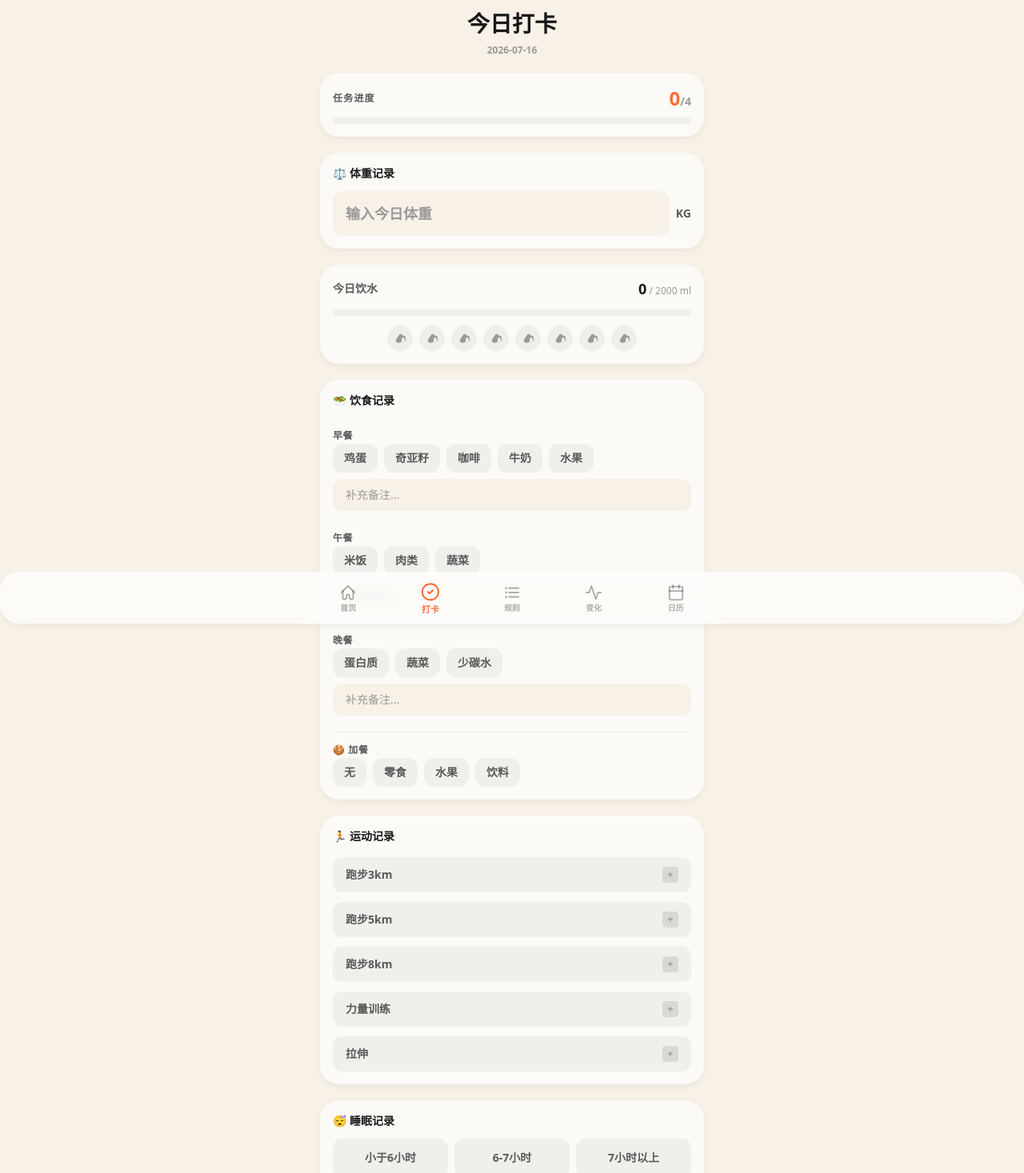
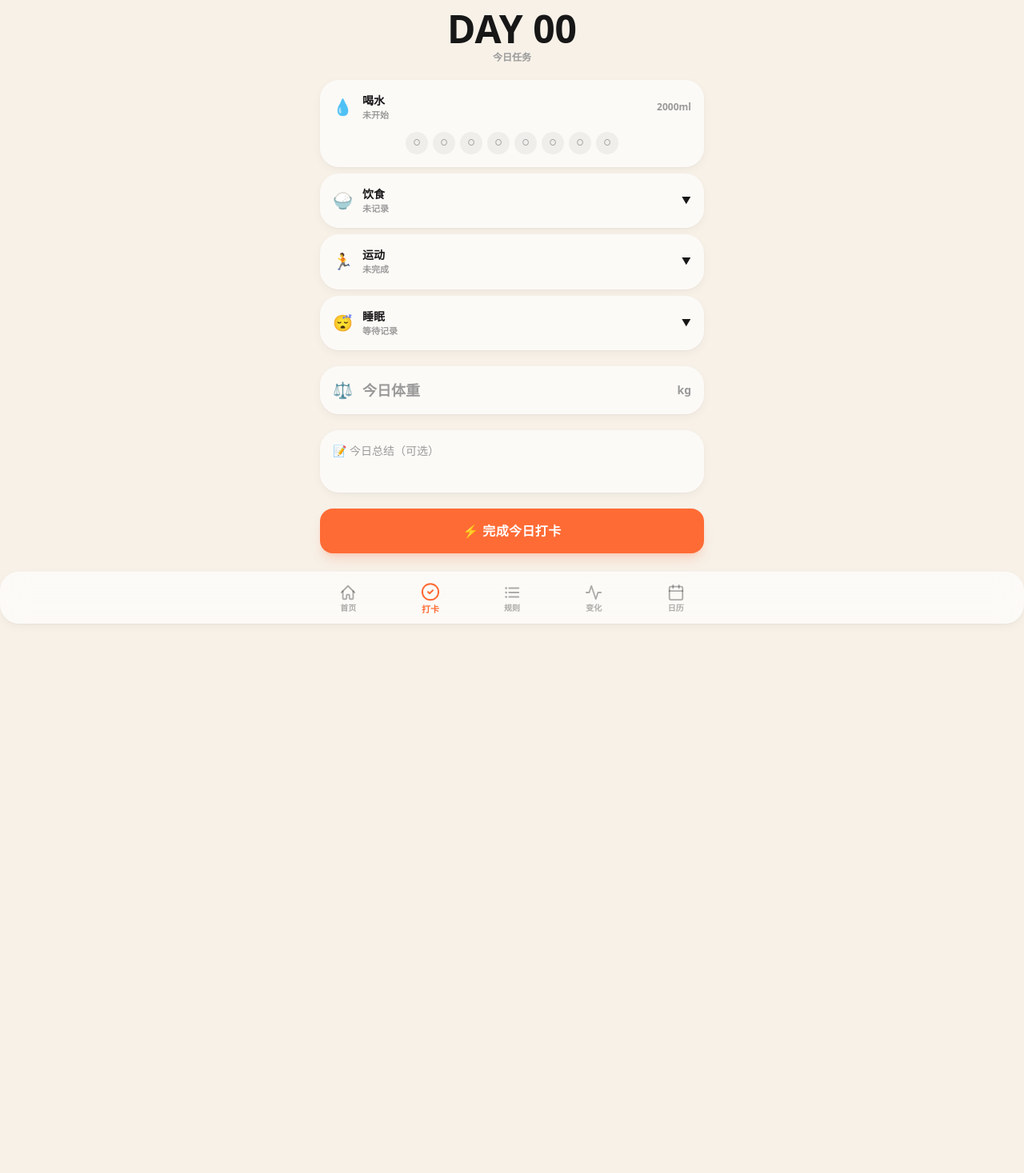
Before and after one commit to hello-morrow/sanfu-challenge, a Next.js app: page /today in a window 1280 px wide. Shown: the part 20-1487 px from the top of the page at 80% size. After the commit the page ends 840 px from the top, so only its background shows below. Built offline with nearby package versions, Linux system fonts and the light colour scheme.

Commit message:
feat: 日历+打卡页重构
- 日历：40天🔥火苗网格 + 连续/累计双统计
- 打卡：任务清单式，饮水水滴直达，饮食/运动/睡眠可展开
- 打卡页减少滚动，一次只看一个任务

```diff
--- a/src/app/today/page.tsx
+++ b/src/app/today/page.tsx
@@ -3,15 +3,14 @@
 import { useState, useEffect } from "react";
 import { useRouter } from "next/navigation";
 import { useRecords } from "@/hooks/useRecords";
-import type { DailyRecord, MealRecord, ExerciseRecord } from "@/lib/types";
+import type { DailyRecord } from "@/lib/types";
 import {
   WATER_STEP, WATER_GOAL, BREAKFAST_TAGS, LUNCH_TAGS, DINNER_TAGS,
   SNACK_OPTIONS, EXERCISE_OPTIONS, EXERCISE_MAP, SLEEP_OPTIONS,
 } from "@/lib/constants";
-import WaterDroplet from "@/components/WaterDroplet";
 import QuickTag from "@/components/QuickTag";
 
-function emptyMeal(): MealRecord { return { tags: [], note: "" }; }
+function emptyMeal() { return { tags: [], note: "" }; }
 function emptyRecord(d: string): DailyRecord {
   return { date: d, weight: null, water: 0, breakfast: emptyMeal(), lunch: emptyMeal(), dinner: emptyMeal(),
     snack: null, exercise: [], sleep: null, completed: false };
@@ -24,28 +23,38 @@ export default function TodayPage() {
   const [saving, setSaving] = useState(false);
   useEffect(() => { if (todayRecord) setR(todayRecord); }, [todayRecord]);
 
+  // Expand state
+  const [expanded, setExpanded] = useState<string | null>(null);
+  const toggle = (id: string) => setExpanded(prev => prev === id ? null : id);
+
   // Weight
   const [w, setW] = useState(r.weight?.toString() ?? "");
 
-  // Meals
+  // Water
+  const addWater = () => setR(prev => ({ ...prev, water: Math.min(prev.water + WATER_STEP, WATER_GOAL) }));
+
+  // Diet
   const [bfTags, setBfTags] = useState<string[]>(r.breakfast.tags);
   const [bfNote, setBfNote] = useState(r.breakfast.note);
   const [luTags, setLuTags] = useState<string[]>(r.lunch.tags);
   const [luNote, setLuNote] = useState(r.lunch.note);
   const [diTags, setDiTags] = useState<string[]>(r.dinner.tags);
   const [diNote, setDiNote] = useState(r.dinner.note);
+  const [snackType, setSnackType] = useState(r.snack?.type ?? "");
 
-  // Snack
-  const [snackType, setSnackType] = useState(r.snack?.type ?? "");
-  const [snackCustom, setSnackCustom] = useState("");
-
-  // Exercise — array of { type: ExerciseType, minutes: number }
+  // Exercise
   const [exList, setExList] = useState<{ label: string; minutes: string }[]>(
     r.exercise.map(e => ({
       label: EXERCISE_OPTIONS.find(o => EXERCISE_MAP[o].type === e.type) ?? "",
       minutes: e.minutes.toString(),
     }))
   );
+  const toggleEx = (label: string) => {
+    setExList(prev => prev.find(e => e.label === label) ? prev.filter(e => e.label !== label) : [...prev, { label, minutes: "" }]);
+  };
+  const setExMin = (label: string, val: string) => {
+    setExList(prev => prev.map(e => e.label === label ? { ...e, minutes: val } : e));
+  };
 
   // Sleep
   const [sl, setSl] = useState(r.sleep ?? "");
@@ -53,102 +62,90 @@ export default function TodayPage() {
   // Note
   const [note, setNote] = useState(r.note ?? "");
 
-  const upd = (p: Partial<DailyRecord>) => setR((prev) => ({ ...prev, ...p }));
+  // Statuses
+  const waterDone = r.water >= WATER_GOAL;
+  const dietDone = !!(bfTags.length || luTags.length || diTags.length || bfNote || luNote || diNote || snackType);
+  const exerciseDone = exList.length > 0;
+  const sleepDone = !!sl;
 
-  // Exercise toggle
-  const toggleExercise = (label: string) => {
-    setExList(prev => {
-      const exists = prev.find(e => e.label === label);
-      if (exists) return prev.filter(e => e.label !== label);
-      return [...prev, { label, minutes: "" }];
-    });
-  };
-  const setExMinutes = (label: string, val: string) => {
-    setExList(prev => prev.map(e => e.label === label ? { ...e, minutes: val } : e));
-  };
+  const waterStatus = waterDone ? "已完成" : r.water > 0 ? `${r.water}ml` : "未开始";
+  const dietStatus = dietDone ? "已记录" : "未记录";
+  const exerciseStatus = exerciseDone ? `已完成 (${exList.length}项)` : "未完成";
+  const sleepStatus = sleepDone ? SLEEP_OPTIONS.find(o => o.value === sl)?.label ?? "已记录" : "等待记录";
+
+  // Day number
+  const dayNum = data.startDate
+    ? Math.max(1, Math.min(40, Math.floor((new Date().getTime() - new Date(data.startDate).getTime()) / 86400000) + 1))
+    : 0;
 
   const submit = () => {
     setSaving(true);
     if (!data.startDate) { const wv = parseFloat(w); if (!isNaN(wv) && wv > 0) setStartInfo(today, wv, null); }
-
-    const exercises: ExerciseRecord[] = exList
-      .filter(e => e.label)
-      .map(e => ({
-        type: EXERCISE_MAP[e.label].type,
-        distance: EXERCISE_MAP[e.label].distance,
-        minutes: parseInt(e.minutes) || 0,
-      }));
-
-    const foodDone = !!(bfTags.length || luTags.length || diTags.length || bfNote || luNote || diNote || snackType);
-
     saveRecord({
-      ...r,
-      weight: w ? parseFloat(w) : null,
-      water: r.water,
+      ...r, weight: w ? parseFloat(w) : null,
       breakfast: { tags: bfTags, note: bfNote },
       lunch: { tags: luTags, note: luNote },
       dinner: { tags: diTags, note: diNote },
-      snack: snackType === "无" || !snackType ? null
-        : { type: snackType === "自定义" ? snackCustom : snackType },
-      exercise: exercises,
+      snack: snackType === "无" || !snackType ? null : { type: snackType },
+      exercise: exList.filter(e => e.label).map(e => ({
+        type: EXERCISE_MAP[e.label].type, distance: EXERCISE_MAP[e.label].distance, minutes: parseInt(e.minutes) || 0,
+      })),
       sleep: (sl as DailyRecord["sleep"]) || null,
-      note: note.trim() || undefined,
-      completed: true,
+      note: note.trim() || undefined, completed: true,
     });
     setTimeout(() => { setSaving(false); router.push("/"); }, 300);
   };
 
-  // Completion: 4 items (water, diet, exercise, sleep)
-  const waterDone = r.water >= WATER_GOAL;
-  const dietDone = !!(bfTags.length || luTags.length || diTags.length || bfNote || luNote || diNote || snackType);
-  const exerciseDone = exList.length > 0;
-  const sleepDone = !!sl;
-  const sections = [
-    { id: "wa", label: "饮水", done: waterDone },
-    { id: "d", label: "饮食", done: dietDone },
-    { id: "e", label: "运动", done: exerciseDone },
-    { id: "s", label: "睡眠", done: sleepDone },
-  ];
-  const dn = sections.filter(s => s.done).length;
-
   return (
     <div className="space-y-5 animate-slide-up pb-8">
-      <div className="text-center space-y-2 pt-2">
-        <p className="text-[28px] font-black text-dark leading-tight">今日打卡</p>
-        <p className="text-xs text-text-muted font-bold">{today}</p>
+      {/* Header */}
+      <div className="text-center space-y-1 pt-2">
+        <p className="text-[48px] font-black text-dark leading-none">
+          DAY {String(dayNum).padStart(2, "0")}
+        </p>
+        <p className="text-xs text-text-muted font-bold">今日任务</p>
       </div>
 
-      {/* Progress */}
-      <div className="glass p-4 space-y-2">
-        <div className="flex items-center justify-between">
-          <span className="text-xs font-extrabold text-text-secondary uppercase tracking-widest">任务进度</span>
-          <span className="text-2xl font-black text-primary">{dn}<span className="text-sm text-text-muted font-bold">/4</span></span>
+      {/* ── Task List ── */}
+      <div className="space-y-2">
+        {/* 1. Water — always expanded */}
+        <div className="glass p-4">
+          <div className="flex items-center gap-3 mb-3">
+            <span className="text-xl">💧</span>
+            <div className="flex-1">
+              <p className="text-sm font-extrabold text-dark">喝水</p>
+              <p className={`text-[11px] font-bold ${waterDone ? "text-primary" : "text-text-muted"}`}>{waterStatus}</p>
             </div>
-        <div className="w-full h-2 rounded-full bg-dark/5 overflow-hidden">
-          <div className="h-full rounded-full transition-all duration-700"
-            style={{ width: `${(dn/4)*100}%`, background: "linear-gradient(90deg, #FF6B35, #FFB703)" }} />
+            <span className="text-xs font-bold text-text-muted">{WATER_GOAL}ml</span>
+          </div>
+          {/* Droplet dots */}
+          <div className="flex gap-1.5 justify-center">
+            {Array.from({ length: WATER_GOAL / WATER_STEP }).map((_, i) => {
+              const filled = i < Math.floor(r.water / WATER_STEP);
+              return (
+                <button key={i} type="button" onClick={addWater}
+                  className={`w-7 h-7 rounded-full flex items-center justify-center transition-all active:scale-90 ${
+                    filled ? "bg-primary text-white text-[10px]" : "bg-dark/5 text-text-muted text-[10px]"
+                  }`}>
+                  {filled ? "💧" : "○"}
+                </button>
+              );
+            })}
           </div>
         </div>
 
-      {/* 1. Weight */}
-      <section className="glass p-4 space-y-3">
-        <h3 className="text-sm font-extrabold text-dark">⚖️ 体重记录</h3>
-        <div className="flex items-center gap-2">
-          <input type="number" inputMode="decimal" step="0.1" placeholder="输入今日体重" value={w}
-            onChange={(e) => setW(e.target.value)}
-            className="flex-1 bg-base rounded-xl px-4 py-3.5 text-lg font-black text-dark placeholder:text-text-muted focus:outline-none focus:ring-2 focus:ring-primary/30 transition-all" />
-          <span className="text-sm font-bold text-text-secondary">KG</span>
+        {/* 2. Diet — expandable */}
+        <div className="glass overflow-hidden">
+          <button onClick={() => toggle("diet")} className="w-full p-4 flex items-center gap-3 text-left">
+            <span className="text-xl">🍚</span>
+            <div className="flex-1">
+              <p className="text-sm font-extrabold text-dark">饮食</p>
+              <p className={`text-[11px] font-bold ${dietDone ? "text-primary" : "text-text-muted"}`}>{dietStatus}</p>
             </div>
-      </section>
-
-      {/* 2. Water */}
-      <section className="glass p-4">
-        <WaterDroplet water={r.water} onAdd={() => upd({ water: Math.min(r.water + WATER_STEP, WATER_GOAL) })} />
-      </section>
-
-      {/* 3. Diet — multi-select */}
-      <section className="glass p-4 space-y-5">
-        <h3 className="text-sm font-extrabold text-dark">🥗 饮食记录</h3>
+            <span className={`text-xs transition-transform ${expanded === "diet" ? "rotate-180" : ""}`}>▼</span>
+          </button>
+          {expanded === "diet" && (
+            <div className="px-4 pb-4 space-y-4 border-t border-dark/5 pt-3">
               {([
                 { m: "早餐", tags: BREAKFAST_TAGS, sel: bfTags, setSel: setBfTags, note: bfNote, setNote: setBfNote },
                 { m: "午餐", tags: LUNCH_TAGS, sel: luTags, setSel: setLuTags, note: luNote, setNote: setLuNote },
@@ -160,35 +157,36 @@ export default function TodayPage() {
                     onToggle={(t) => meal.setSel(prev => prev.includes(t) ? prev.filter(x => x !== t) : [...prev, t])} />
                   <input type="text" placeholder="补充备注..." value={meal.note}
                     onChange={(e) => meal.setNote(e.target.value)}
-              className="w-full bg-base rounded-xl px-4 py-2.5 text-sm font-medium text-dark placeholder:text-text-muted focus:outline-none focus:ring-2 focus:ring-primary/30 transition-all" />
+                    className="w-full bg-base rounded-xl px-3 py-2 text-xs font-medium text-dark placeholder:text-text-muted focus:outline-none focus:ring-2 focus:ring-primary/30 transition-all" />
                 </div>
               ))}
-
-        {/* Snack */}
               <div className="space-y-2 pt-2 border-t border-dark/5">
                 <label className="text-xs font-extrabold text-text-secondary uppercase tracking-wider">🍪 加餐</label>
                 <QuickTag tags={SNACK_OPTIONS} selected={snackType ? [snackType] : []}
                   onToggle={(t) => setSnackType(t === snackType ? "" : t)} />
-          {snackType === "自定义" && (
-            <input type="text" placeholder="输入加餐内容..." value={snackCustom}
-              onChange={(e) => setSnackCustom(e.target.value)}
-              className="w-full bg-base rounded-xl px-4 py-2.5 text-sm font-medium text-dark placeholder:text-text-muted focus:outline-none focus:ring-2 focus:ring-primary/30 transition-all" />
+              </div>
+            </div>
           )}
         </div>
-      </section>
 
-      {/* 4. Exercise — multi-select */}
-      <section className="glass p-4 space-y-4">
-        <h3 className="text-sm font-extrabold text-dark">🏃 运动记录</h3>
-        <div className="space-y-3">
+        {/* 3. Exercise — expandable */}
+        <div className="glass overflow-hidden">
+          <button onClick={() => toggle("exercise")} className="w-full p-4 flex items-center gap-3 text-left">
+            <span className="text-xl">🏃</span>
+            <div className="flex-1">
+              <p className="text-sm font-extrabold text-dark">运动</p>
+              <p className={`text-[11px] font-bold ${exerciseDone ? "text-primary" : "text-text-muted"}`}>{exerciseStatus}</p>
+            </div>
+            <span className={`text-xs transition-transform ${expanded === "exercise" ? "rotate-180" : ""}`}>▼</span>
+          </button>
+          {expanded === "exercise" && (
+            <div className="px-4 pb-4 space-y-2 border-t border-dark/5 pt-3">
               {EXERCISE_OPTIONS.map(opt => {
                 const active = exList.find(e => e.label === opt);
                 return (
-              <div key={opt} className="space-y-2">
-                <button
-                  type="button"
-                  onClick={() => toggleExercise(opt)}
-                  className={`w-full flex items-center justify-between px-4 py-3 rounded-xl text-sm font-bold transition-all ${
+                  <div key={opt} className="space-y-1.5">
+                    <button type="button" onClick={() => toggleEx(opt)}
+                      className={`w-full flex items-center justify-between px-4 py-2.5 rounded-xl text-sm font-bold transition-all ${
                         active ? "bg-primary/10 text-primary" : "bg-dark/5 text-text-secondary"
                       }`}>
                       <span>{opt}</span>
@@ -198,12 +196,12 @@ export default function TodayPage() {
                     </button>
                     {active && (
                       <div className="flex items-center gap-2 pl-2">
-                    <input type="number" inputMode="numeric" placeholder="时长(分钟)" value={active.minutes}
-                      onChange={(e) => setExMinutes(opt, e.target.value)}
-                      className="flex-1 bg-base rounded-xl px-4 py-2.5 text-sm font-medium text-dark placeholder:text-text-muted focus:outline-none focus:ring-2 focus:ring-primary/30 transition-all" />
-                    <span className="text-xs font-bold text-text-muted">min</span>
+                        <input type="number" inputMode="numeric" placeholder="时长" value={active.minutes}
+                          onChange={(e) => setExMin(opt, e.target.value)}
+                          className="flex-1 bg-base rounded-xl px-3 py-2 text-xs font-medium text-dark placeholder:text-text-muted focus:outline-none focus:ring-2 focus:ring-primary/30 transition-all" />
+                        <span className="text-[10px] font-bold text-text-muted">min</span>
                         {EXERCISE_MAP[opt]?.distance && (
-                      <span className="text-xs font-bold text-primary whitespace-nowrap">{EXERCISE_MAP[opt].distance}km</span>
+                          <span className="text-[10px] font-bold text-primary">{EXERCISE_MAP[opt].distance}km</span>
                         )}
                       </div>
                     )}
@@ -211,28 +209,50 @@ export default function TodayPage() {
                 );
               })}
             </div>
-      </section>
+          )}
+        </div>
 
-      {/* 5. Sleep */}
-      <section className="glass p-4 space-y-3">
-        <h3 className="text-sm font-extrabold text-dark">😴 睡眠记录</h3>
+        {/* 4. Sleep — expandable */}
+        <div className="glass overflow-hidden">
+          <button onClick={() => toggle("sleep")} className="w-full p-4 flex items-center gap-3 text-left">
+            <span className="text-xl">😴</span>
+            <div className="flex-1">
+              <p className="text-sm font-extrabold text-dark">睡眠</p>
+              <p className={`text-[11px] font-bold ${sleepDone ? "text-primary" : "text-text-muted"}`}>{sleepStatus}</p>
+            </div>
+            <span className={`text-xs transition-transform ${expanded === "sleep" ? "rotate-180" : ""}`}>▼</span>
+          </button>
+          {expanded === "sleep" && (
+            <div className="px-4 pb-4 border-t border-dark/5 pt-3">
               <div className="flex gap-2">
                 {SLEEP_OPTIONS.map((o) => (
                   <button key={o.value} onClick={() => setSl(o.value === sl ? "" : o.value)}
-              className={`flex-1 px-3 py-3.5 rounded-xl text-sm font-bold transition-all active:scale-95 ${
+                    className={`flex-1 px-3 py-3 rounded-xl text-sm font-bold transition-all active:scale-95 ${
                       sl === o.value ? "bg-primary text-white shadow-sm" : "bg-dark/5 text-text-secondary hover:bg-dark/10"
                     }`}>{o.label}</button>
                 ))}
               </div>
-      </section>
+            </div>
+          )}
+        </div>
+      </div>
 
-      {/* 6. Summary / Note */}
-      <section className="glass p-4 space-y-3">
-        <h3 className="text-sm font-extrabold text-dark">📝 今日总结</h3>
-        <textarea placeholder="今天聚餐 / 状态不好 / 暴食了..." value={note} onChange={(e) => setNote(e.target.value)} rows={2}
-          className="w-full bg-base rounded-xl px-4 py-3 text-sm font-medium text-dark placeholder:text-text-muted focus:outline-none focus:ring-2 focus:ring-primary/30 transition-all resize-none" />
-      </section>
+      {/* Weight */}
+      <div className="glass p-4 flex items-center gap-3">
+        <span className="text-xl">⚖️</span>
+        <input type="number" inputMode="decimal" step="0.1" placeholder="今日体重" value={w}
+          onChange={(e) => setW(e.target.value)}
+          className="flex-1 bg-transparent text-lg font-black text-dark placeholder:text-text-muted focus:outline-none" />
+        <span className="text-sm font-bold text-text-muted">kg</span>
+      </div>
 
+      {/* Note */}
+      <div className="glass p-4">
+        <textarea placeholder="📝 今日总结（可选）" value={note} onChange={(e) => setNote(e.target.value)} rows={2}
+          className="w-full bg-transparent text-sm font-medium text-dark placeholder:text-text-muted focus:outline-none resize-none" />
+      </div>
+
+      {/* Submit */}
       <button onClick={submit} disabled={saving}
         className="w-full py-4 rounded-2xl bg-primary text-white font-extrabold text-base tracking-wide shadow-lg shadow-primary/20 hover:bg-primary-dark active:scale-[0.98] transition-all disabled:opacity-60">
         {saving ? "保存中…" : "⚡ 完成今日打卡"}
```
Also changed, not shown: src/app/calendar/page.tsx (+44 -18 lines). Lines whose indentation alone changed are shown as unchanged.
